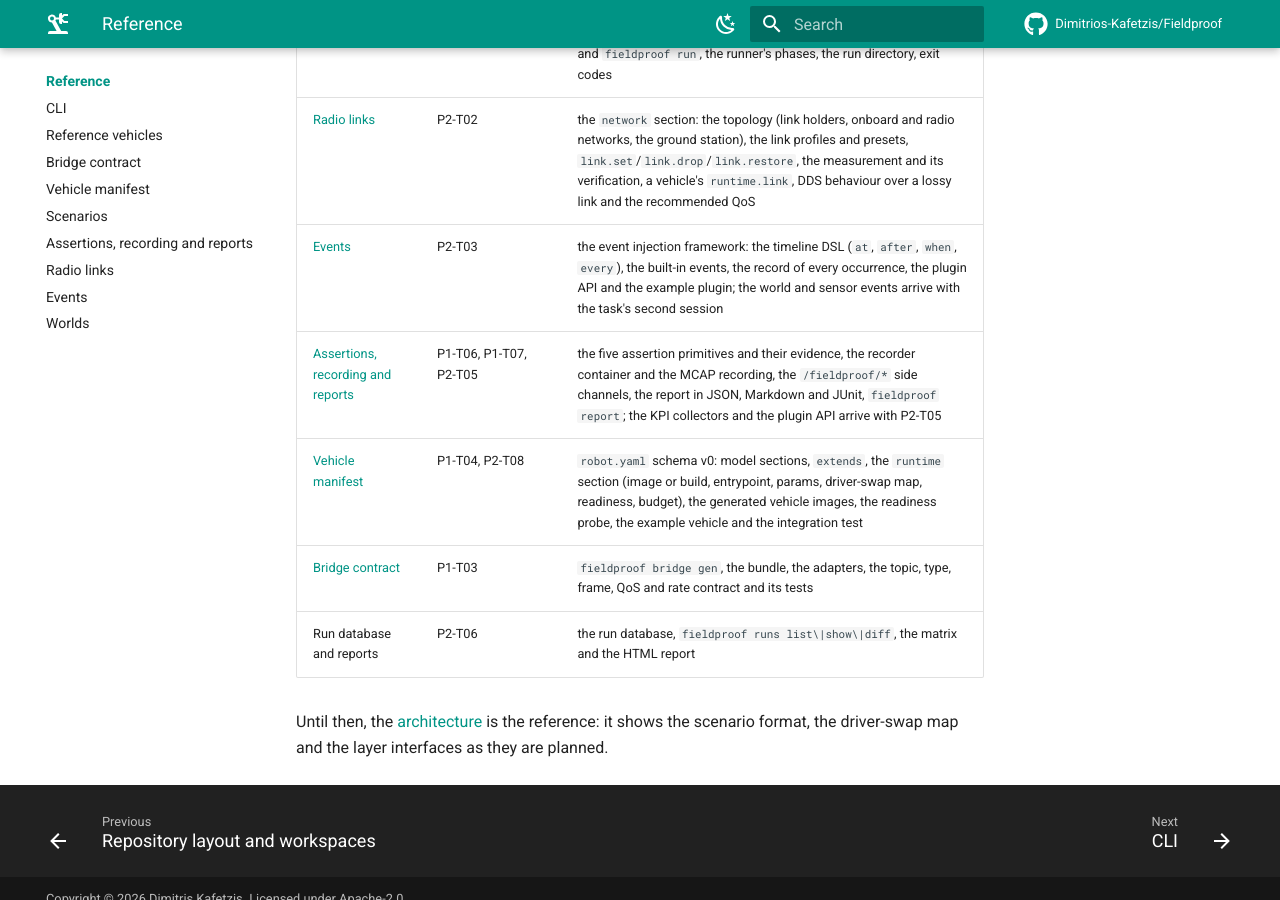
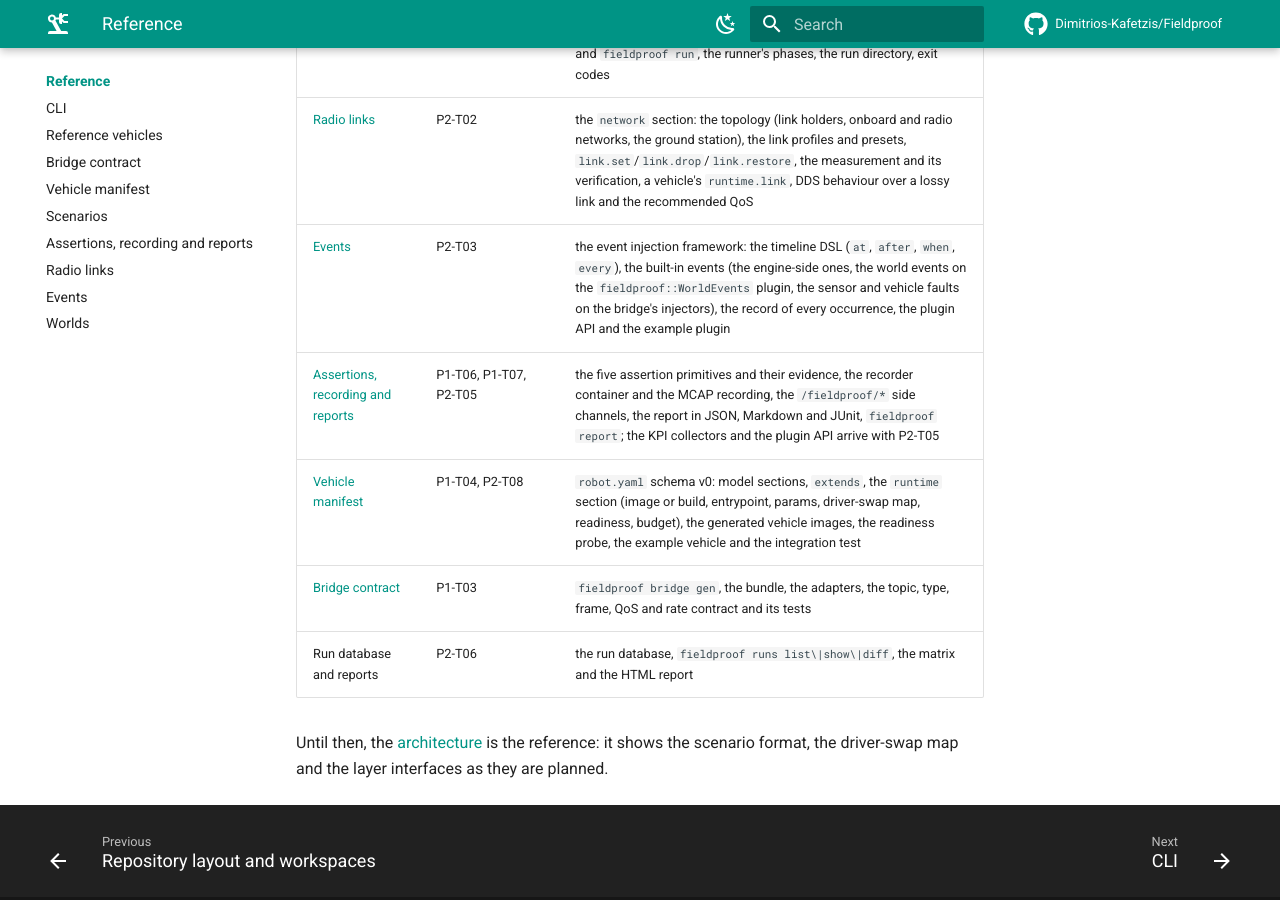
Before and after one commit to Dimitrios-Kafetzis/Fieldproof, an MkDocs documentation site: the page built from docs/reference/index.md, in a window 1280 px wide and 900 px high, scrolled down 594 px. Built offline with MkDocs 1.6.1 and Material for MkDocs 9.7.7, drawn with Linux system fonts in a browser that asks for light colours; comment, search, counter and statistics services are not loaded.

Commit message:
docs(docs): the events row of the reference index covers the second session
Task: P2-T03

```diff
--- a/docs/reference/index.md
+++ b/docs/reference/index.md
@@ -12,7 +12,7 @@ with the tasks that define each surface:
 | [Worlds](worlds.md) | P1-T02, P5-T03 | the worlds, their physics settings, spawn frames and models; the Fuel lock and asset convention |
 | [Scenarios](scenarios.md) | P1-T05, P2-T01, P2-T02, P2-T05 | the YAML scenario format, versioned ([ADR-0005](../adr/0005-declarative-yaml-scenarios.md)): schema v0, the workspace configuration `fieldproof.toml`, `fieldproof validate` and `fieldproof run`, the runner's phases, the run directory, exit codes |
 | [Radio links](network.md) | P2-T02 | the `network` section: the topology (link holders, onboard and radio networks, the ground station), the link profiles and presets, `link.set`/`link.drop`/`link.restore`, the measurement and its verification, a vehicle's `runtime.link`, DDS behaviour over a lossy link and the recommended QoS |
-| [Events](events.md) | P2-T03 | the event injection framework: the timeline DSL (`at`, `after`, `when`, `every`), the built-in events, the record of every occurrence, the plugin API and the example plugin; the world and sensor events arrive with the task's second session |
+| [Events](events.md) | P2-T03 | the event injection framework: the timeline DSL (`at`, `after`, `when`, `every`), the built-in events (the engine-side ones, the world events on the `fieldproof::WorldEvents` plugin, the sensor and vehicle faults on the bridge's injectors), the record of every occurrence, the plugin API and the example plugin |
 | [Assertions, recording and reports](assertions.md) | P1-T06, P1-T07, P2-T05 | the five assertion primitives and their evidence, the recorder container and the MCAP recording, the `/fieldproof/*` side channels, the report in JSON, Markdown and JUnit, `fieldproof report`; the KPI collectors and the plugin API arrive with P2-T05 |
 | [Vehicle manifest](manifest.md) | P1-T04, P2-T08 | `robot.yaml` schema v0: model sections, `extends`, the `runtime` section (image or build, entrypoint, params, driver-swap map, readiness, budget), the generated vehicle images, the readiness probe, the example vehicle and the integration test |
 | [Bridge contract](bridge.md) | P1-T03 | `fieldproof bridge gen`, the bundle, the adapters, the topic, type, frame, QoS and rate contract and its tests |
```
